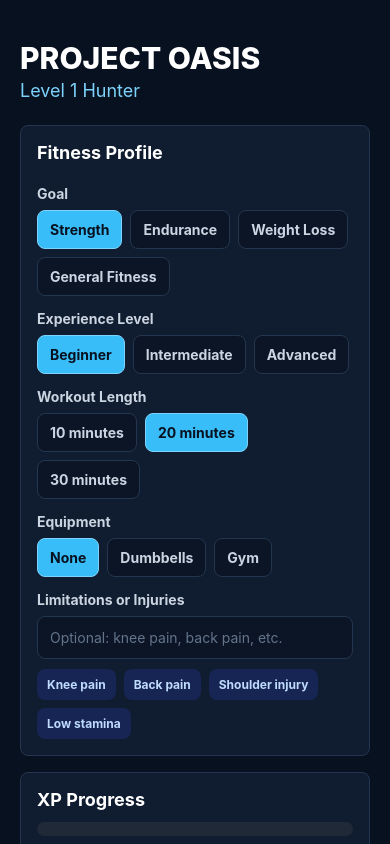
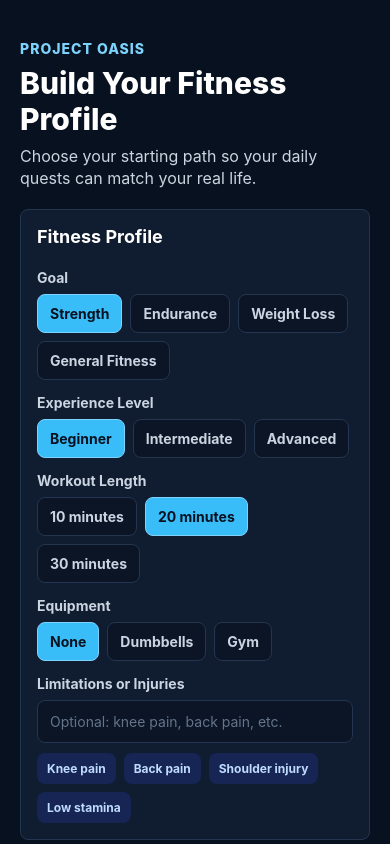
Before and after one commit to AbramBeshai/Project-Oasis, a React Native app: screen / in a window 390 px wide. Built offline with nearby package versions, Linux system fonts and the light colour scheme.

Commit message:
Implement onboarding flow with profile storage and loading functionality

```diff
--- a/App.tsx
+++ b/App.tsx
@@ -1,18 +1,46 @@
 import { StatusBar } from 'expo-status-bar';
-import { useState } from 'react';
-import { Alert, SafeAreaView, ScrollView, StyleSheet, Text, View } from 'react-native';
+import { useEffect, useState } from 'react';
+import {
+  ActivityIndicator,
+  Alert,
+  SafeAreaView,
+  ScrollView,
+  StyleSheet,
+  Text,
+  View,
+} from 'react-native';
 import { DailyQuests } from './src/components/DailyQuests';
-import { FitnessProfileForm } from './src/components/FitnessProfileForm';
+import { OnboardingScreen } from './src/components/OnboardingScreen';
 import { ResetButton } from './src/components/ResetButton';
 import { StatsPanel } from './src/components/StatsPanel';
 import { XpProgress } from './src/components/XpProgress';
 import { STARTING_QUESTS } from './src/data/quests';
 import { FitnessProfile } from './src/types/fitness';
 import { calculateLevelProgress } from './src/utils/leveling';
+import {
+  clearFitnessProfile,
+  loadFitnessProfile,
+  saveFitnessProfile,
+} from './src/utils/profileStorage';
+
+// These values become the default answers shown on the onboarding screen.
+const DEFAULT_FITNESS_PROFILE: FitnessProfile = {
+  goal: 'Strength',
+  experienceLevel: 'Beginner',
+  workoutLength: '20 minutes',
+  equipment: 'None',
+  limitations: '',
+};
 
 // This is the main app screen.
-// App.tsx now focuses on state and app logic, while the visual sections live in components.
+// App.tsx controls the app flow: load saved profile, show onboarding, then show quests.
 export default function App() {
+  // Stores whether the app is still checking the phone for a saved profile.
+  const [isLoadingProfile, setIsLoadingProfile] = useState(true);
+
+  // Stores whether onboarding has been completed.
+  const [hasCompletedOnboarding, setHasCompletedOnboarding] = useState(false);
+
   // Stores the player's current level.
   const [level, setLevel] = useState(1);
 
@@ -23,14 +51,27 @@ export default function App() {
   const [quests, setQuests] = useState(STARTING_QUESTS);
 
   // Stores the user's fitness profile choices.
-  // Later, this profile can control which quests the app generates.
-  const [fitnessProfile, setFitnessProfile] = useState<FitnessProfile>({
-    goal: 'Strength',
-    experienceLevel: 'Beginner',
-    workoutLength: '20 minutes',
-    equipment: 'None',
-    limitations: '',
-  });
+  // This starts with defaults, then gets replaced by saved data if one exists.
+  const [fitnessProfile, setFitnessProfile] = useState<FitnessProfile>(
+    DEFAULT_FITNESS_PROFILE
+  );
+
+  // Runs once when the app opens.
+  // It checks the phone storage to see if onboarding was already completed.
+  useEffect(() => {
+    async function prepareApp() {
+      const savedProfile = await loadFitnessProfile();
+
+      if (savedProfile) {
+        setFitnessProfile(savedProfile);
+        setHasCompletedOnboarding(true);
+      }
+
+      setIsLoadingProfile(false);
+    }
+
+    prepareApp();
+  }, []);
 
   // Updates one field inside the fitness profile without deleting the other fields.
   function updateFitnessProfile(field: keyof FitnessProfile, value: string) {
@@ -49,6 +90,12 @@ export default function App() {
         ? `${currentProfile.limitations}, ${preset}`
         : preset,
     }));
+  }
+
+  // Saves the fitness profile and moves the user from onboarding to daily quests.
+  async function completeOnboarding() {
+    await saveFitnessProfile(fitnessProfile);
+    setHasCompletedOnboarding(true);
   }
 
   // This function runs when the user taps a quest button.
@@ -85,26 +132,49 @@ export default function App() {
     setQuests(STARTING_QUESTS);
   }
 
+  // This clears the saved profile so you can test the onboarding screen again.
+  async function resetOnboarding() {
+    await clearFitnessProfile();
+    resetProgress();
+    setFitnessProfile(DEFAULT_FITNESS_PROFILE);
+    setHasCompletedOnboarding(false);
+  }
+
   return (
     <SafeAreaView style={styles.screen}>
       <StatusBar style="light" />
 
       <ScrollView contentContainerStyle={styles.content}>
+        {isLoadingProfile ? (
+          <View style={styles.loadingContainer}>
+            <ActivityIndicator color="#38bdf8" />
+            <Text style={styles.loadingText}>Loading Project Oasis...</Text>
+          </View>
+        ) : !hasCompletedOnboarding ? (
+          <OnboardingScreen
+            profile={fitnessProfile}
+            onUpdateProfile={updateFitnessProfile}
+            onAddLimitationPreset={addLimitationPreset}
+            onCompleteOnboarding={completeOnboarding}
+          />
+        ) : (
+          <>
             <View style={styles.header}>
               <Text style={styles.appName}>PROJECT OASIS</Text>
               <Text style={styles.subtitle}>Level {level} Hunter</Text>
+              <Text style={styles.profileSummary}>
+                {fitnessProfile.goal} | {fitnessProfile.experienceLevel} |{' '}
+                {fitnessProfile.workoutLength}
+              </Text>
             </View>
-
-        <FitnessProfileForm
-          profile={fitnessProfile}
-          onUpdateProfile={updateFitnessProfile}
-          onAddLimitationPreset={addLimitationPreset}
-        />
 
             <XpProgress xp={xp} />
             <StatsPanel level={level} />
             <DailyQuests quests={quests} onCompleteQuest={completeQuest} />
             <ResetButton onPress={resetProgress} />
+            <ResetButton label="Edit Fitness Profile" onPress={resetOnboarding} />
+          </>
+        )}
       </ScrollView>
     </SafeAreaView>
   );
@@ -118,6 +188,16 @@ const styles = StyleSheet.create({
   content: {
     padding: 20,
     gap: 16,
+  },
+  loadingContainer: {
+    minHeight: 500,
+    alignItems: 'center',
+    justifyContent: 'center',
+    gap: 12,
+  },
+  loadingText: {
+    color: '#cbd5e1',
+    fontWeight: '700',
   },
   header: {
     marginTop: 20,
@@ -133,4 +213,8 @@ const styles = StyleSheet.create({
     fontSize: 18,
     marginTop: 4,
   },
+  profileSummary: {
+    color: '#cbd5e1',
+    marginTop: 6,
+  },
 });
--- a/package.json
+++ b/package.json
@@ -3,6 +3,7 @@
   "version": "1.0.0",
   "main": "index.ts",
   "dependencies": {
+    "@react-native-async-storage/async-storage": "2.2.0",
     "expo": "~56.0.8",
     "expo-status-bar": "~56.0.4",
     "react": "19.2.3",
--- /dev/null
+++ b/src/components/OnboardingScreen.tsx
@@ -0,0 +1,80 @@
+import { Pressable, StyleSheet, Text, View } from 'react-native';
+import { FitnessProfile } from '../types/fitness';
+import { FitnessProfileForm } from './FitnessProfileForm';
+
+// This screen appears when the app does not have a saved fitness profile yet.
+// It reuses FitnessProfileForm, then adds one button to save and enter the app.
+type OnboardingScreenProps = {
+  profile: FitnessProfile;
+  onUpdateProfile: (field: keyof FitnessProfile, value: string) => void;
+  onAddLimitationPreset: (preset: string) => void;
+  onCompleteOnboarding: () => void;
+};
+
+export function OnboardingScreen({
+  profile,
+  onUpdateProfile,
+  onAddLimitationPreset,
+  onCompleteOnboarding,
+}: OnboardingScreenProps) {
+  return (
+    <View style={styles.container}>
+      <View style={styles.hero}>
+        <Text style={styles.appName}>PROJECT OASIS</Text>
+        <Text style={styles.title}>Build Your Fitness Profile</Text>
+        <Text style={styles.subtitle}>
+          Choose your starting path so your daily quests can match your real life.
+        </Text>
+      </View>
+
+      <FitnessProfileForm
+        profile={profile}
+        onUpdateProfile={onUpdateProfile}
+        onAddLimitationPreset={onAddLimitationPreset}
+      />
+
+      <Pressable style={styles.primaryButton} onPress={onCompleteOnboarding}>
+        <Text style={styles.primaryButtonText}>Start Daily Quests</Text>
+      </Pressable>
+    </View>
+  );
+}
+
+const styles = StyleSheet.create({
+  container: {
+    gap: 16,
+  },
+  hero: {
+    marginTop: 20,
+    marginBottom: 4,
+  },
+  appName: {
+    color: '#7dd3fc',
+    fontSize: 14,
+    fontWeight: '800',
+    letterSpacing: 1,
+  },
+  title: {
+    color: '#ffffff',
+    fontSize: 30,
+    fontWeight: '800',
+    marginTop: 8,
+  },
+  subtitle: {
+    color: '#cbd5e1',
+    fontSize: 16,
+    lineHeight: 22,
+    marginTop: 8,
+  },
+  primaryButton: {
+    backgroundColor: '#38bdf8',
+    borderRadius: 8,
+    padding: 16,
+    alignItems: 'center',
+  },
+  primaryButtonText: {
+    color: '#08111f',
+    fontSize: 16,
+    fontWeight: '800',
+  },
+});
--- a/src/components/ResetButton.tsx
+++ b/src/components/ResetButton.tsx
@@ -1,14 +1,16 @@
 import { Pressable, StyleSheet, Text } from 'react-native';
 
-// This is a small reusable button for resetting test progress.
+// This is a small reusable outline button.
+// App.tsx can change the label and decide what happens when it is pressed.
 type ResetButtonProps = {
+  label?: string;
   onPress: () => void;
 };
 
-export function ResetButton({ onPress }: ResetButtonProps) {
+export function ResetButton({ label = 'Reset Progress', onPress }: ResetButtonProps) {
   return (
     <Pressable style={styles.resetButton} onPress={onPress}>
-      <Text style={styles.resetButtonText}>Reset Progress</Text>
+      <Text style={styles.resetButtonText}>{label}</Text>
     </Pressable>
   );
 }
--- /dev/null
+++ b/src/utils/profileStorage.ts
@@ -0,0 +1,32 @@
+import AsyncStorage from '@react-native-async-storage/async-storage';
+import { FitnessProfile } from '../types/fitness';
+
+// This key is the name AsyncStorage uses to find the saved profile on the phone.
+const FITNESS_PROFILE_STORAGE_KEY = 'project-oasis-fitness-profile';
+
+// Saves the user's onboarding answers on the device.
+// AsyncStorage stores strings, so we convert the profile object into JSON first.
+export async function saveFitnessProfile(profile: FitnessProfile) {
+  await AsyncStorage.setItem(
+    FITNESS_PROFILE_STORAGE_KEY,
+    JSON.stringify(profile)
+  );
+}
+
+// Loads the saved profile from the device.
+// If the user has never completed onboarding, this returns null.
+export async function loadFitnessProfile() {
+  const savedProfile = await AsyncStorage.getItem(FITNESS_PROFILE_STORAGE_KEY);
+
+  if (!savedProfile) {
+    return null;
+  }
+
+  return JSON.parse(savedProfile) as FitnessProfile;
+}
+
+// Removes the saved profile.
+// This is useful while testing onboarding again during development.
+export async function clearFitnessProfile() {
+  await AsyncStorage.removeItem(FITNESS_PROFILE_STORAGE_KEY);
+}
```
Also changed, not shown: 1 other file (tests, documents, lock files or other folders). Lines whose indentation alone changed are shown as unchanged.
